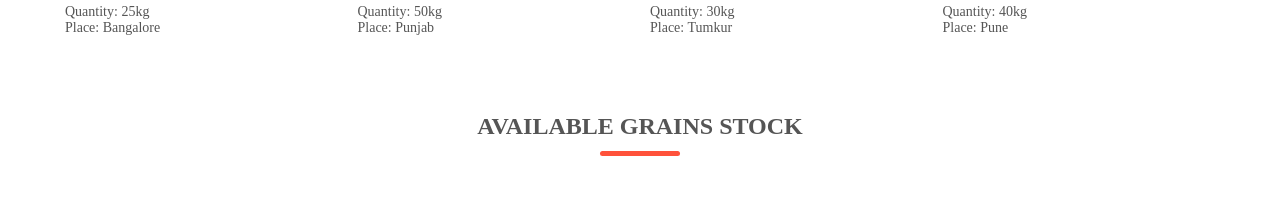
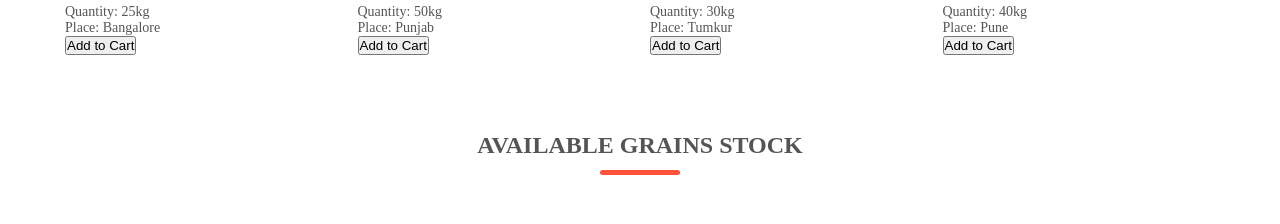
Before and after one commit to 192210118/ipcapstone, a website: page index.html in a window 1280 px wide. Shown: the part 1397-1621 px from the top of the page. Drawn offline with Linux system fonts and the light colour scheme; sample sign-in values are in the browser's storage.

Commit message:
Update index.html

```diff
--- a/index.html
+++ b/index.html
@@ -87,6 +87,7 @@
           <p>Price: Rs 55.00</p>
           <p>Quantity: 25kg </p>
           <p>Place: Bangalore</p>
+          <button class="add-to-cart" data-product-id="arhar-dal" data-name="Arhar Dal" data-price="55" data-quantity="25" data-image="images/arhar.jpg">Add to Cart</button>
         </div>
         <div class="col-4">
           <form action="/product-detail2" method="GET">
@@ -102,6 +103,7 @@
           <p>Price: Rs 65.00</p>
           <p>Quantity: 50kg </p>
           <p>Place: Punjab</p>
+            <button class="add-to-cart" data-product-id="chickpeas" data-name="chickpeas" data-price="65" data-quantity="50" data-image="images/chickpeas.jpg">Add to Cart</button>
         </div>
         <div class="col-4">
           <a href="/product.html"><img src="images/moong.jpg"></a>
@@ -116,6 +118,7 @@
           <p>Price: Rs 70.00</p>
           <p>Quantity: 30kg </p>
           <p>Place: Tumkur</p>
+          <button class="add-to-cart" data-product-id="moong" data-name="moong" data-price="70" data-quantity="30" data-image="images/moong.jpg">Add to Cart</button>
         </div>
         <div class="col-4">
           <a href="/product.html"><img src="images/beans.jpg"></a>
@@ -130,6 +133,7 @@
           <p>Price: Rs 60.00</p>
           <p>Quantity: 40kg </p>
           <p>Place: Pune</p>
+          <button class="add-to-cart" data-product-id="beans" data-name="beans" data-price="60" data-quantity="40" data-image="images/beans.jpg">Add to Cart</button>
         </div>
       </div>
       <h2 class="title" id="grains">AVAILABLE GRAINS STOCK</h2>
```
